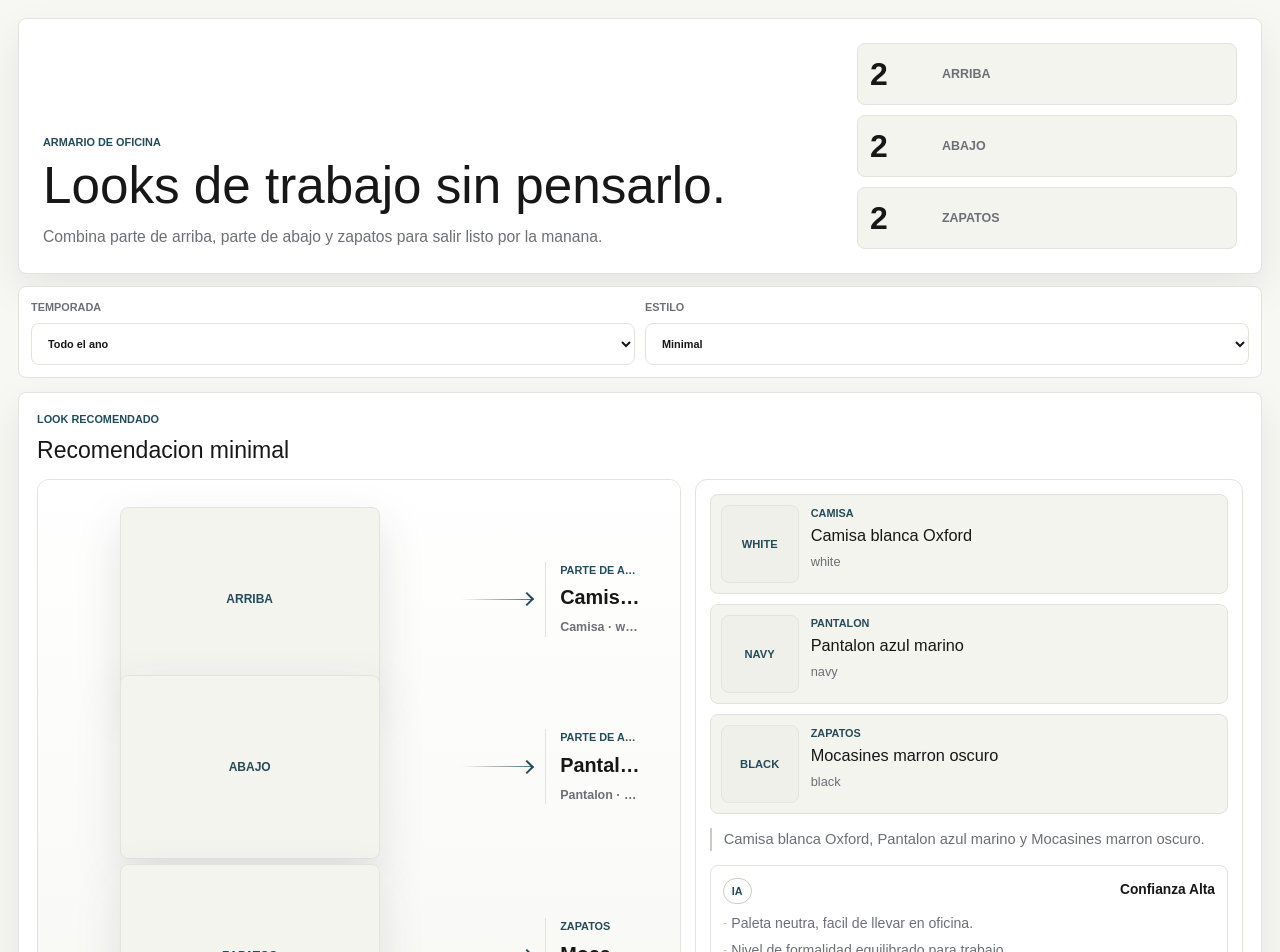
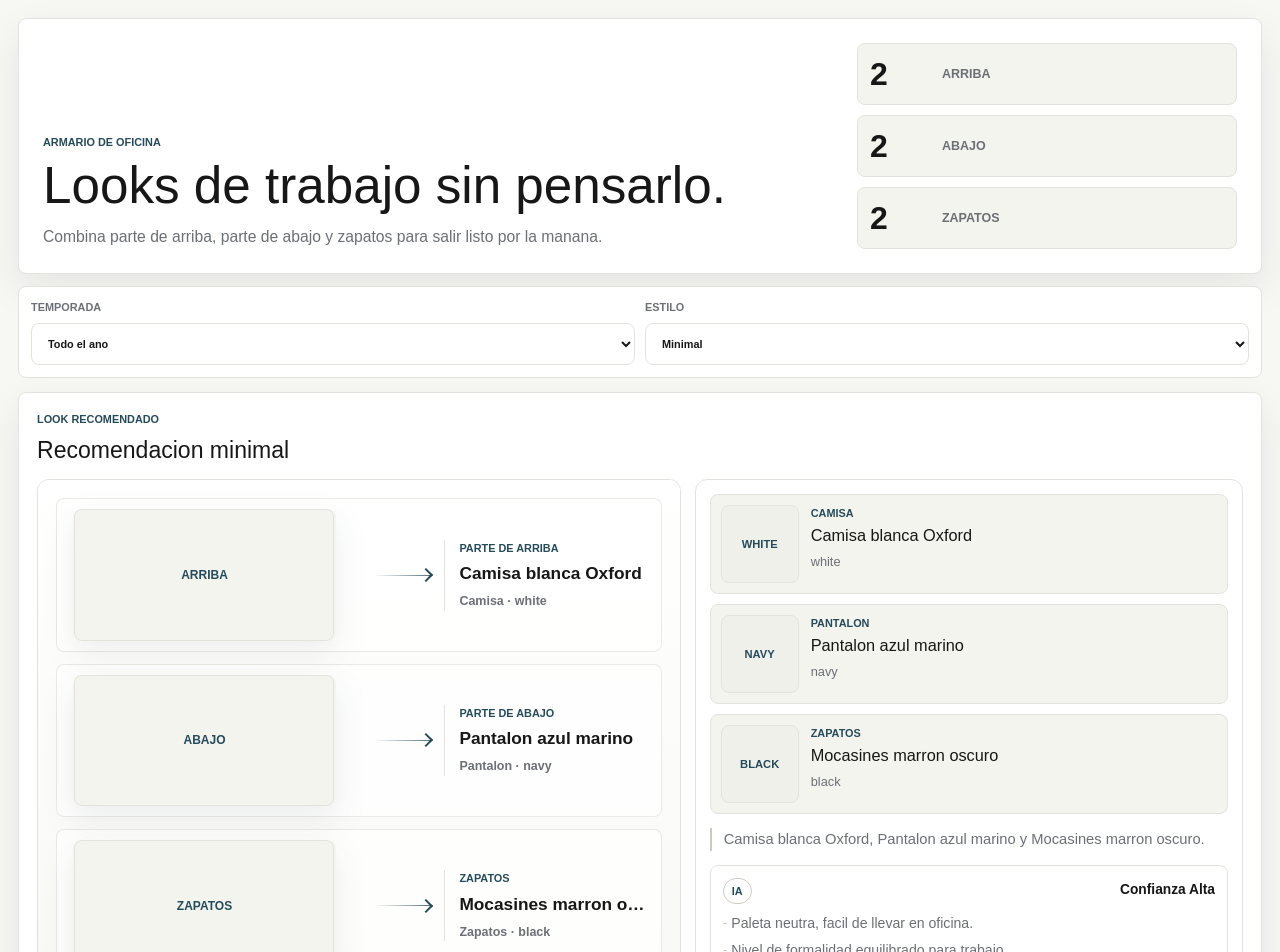
Before and after one commit to ewenrousseauerb5-tech/outfits, a Next.js app: page / in a window 1280 px wide. Shown: the top 952 px of the page. Built offline with nearby package versions, Linux system fonts and the light colour scheme.

Commit message:
Fix outfit preview image layout

```diff
--- a/app/globals.css
+++ b/app/globals.css
@@ -265,8 +265,8 @@ textarea:focus {
 .look-board {
   position: relative;
   overflow: hidden;
-  min-height: 540px;
-  padding: 10px;
+  min-height: 520px;
+  padding: 0;
   background: var(--panel-strong);
 }
 
@@ -283,45 +283,45 @@ textarea:focus {
 }
 
 .fit-board {
-  position: relative;
-  min-height: 540px;
+  display: grid;
+  grid-template-rows: repeat(3, minmax(0, 1fr));
+  gap: 12px;
+  min-height: 520px;
   overflow: hidden;
   background: linear-gradient(180deg, #ffffff, #f8f8f5);
+  padding: 18px;
 }
 
 .floating-piece {
-  position: absolute;
-  left: 8%;
-  right: 6%;
   display: grid;
-  grid-template-columns: minmax(190px, 360px) minmax(180px, 1fr);
+  grid-template-columns: minmax(170px, 46%) minmax(190px, 1fr);
   align-items: center;
-  gap: clamp(22px, 4vw, 54px);
-}
-
-.floating-piece-top {
-  top: 5%;
-}
-
-.floating-piece-bottom {
-  top: 36%;
-}
-
-.floating-piece-shoes {
-  top: 71%;
+  gap: clamp(18px, 3vw, 42px);
+  min-height: 0;
+  border: 1px solid rgba(228, 226, 220, 0.72);
+  border-radius: 8px;
+  background: rgba(255, 255, 255, 0.72);
+  padding: 10px 16px;
 }
 
 .floating-image {
   display: grid;
   place-items: center;
-  height: clamp(150px, 23vh, 215px);
-  filter: drop-shadow(0 18px 22px rgba(31, 36, 42, 0.12));
+  width: 100%;
+  height: 100%;
+  min-height: 120px;
+  max-height: 150px;
+  overflow: hidden;
+  border-radius: 8px;
+  background: #f4f4f0;
+  filter: drop-shadow(0 12px 16px rgba(31, 36, 42, 0.08));
 }
 
 .floating-image img {
   width: 100%;
   height: 100%;
   object-fit: contain;
+  padding: 8px;
 }
 
 .floating-image span {
@@ -340,10 +340,10 @@ textarea:focus {
 
 .floating-callout {
   display: grid;
-  grid-template-columns: minmax(70px, 0.42fr) minmax(0, 1fr);
+  grid-template-columns: minmax(48px, 0.28fr) minmax(0, 1fr);
   align-items: center;
   gap: 14px;
-  min-height: 86px;
+  min-height: 76px;
   border: 0;
   background: transparent;
   color: var(--text);
@@ -394,7 +394,7 @@ textarea:focus {
 
 .callout-copy em {
   color: var(--text);
-  font-size: clamp(1rem, 1.55vw, 1.28rem);
+  font-size: clamp(0.98rem, 1.35vw, 1.18rem);
   font-style: normal;
   font-weight: 900;
 }
@@ -902,18 +902,18 @@ textarea:focus {
 
   .look-board,
   .fit-board {
-    min-height: 520px;
+    min-height: auto;
   }
 
   .floating-piece {
-    left: 6%;
-    right: 5%;
-    grid-template-columns: minmax(100px, 38%) minmax(0, 1fr);
+    grid-template-columns: minmax(94px, 36%) minmax(0, 1fr);
     gap: 14px;
+    padding: 10px;
   }
 
   .floating-image {
-    height: 118px;
+    min-height: 96px;
+    max-height: 118px;
   }
 
   .floating-callout {
```
